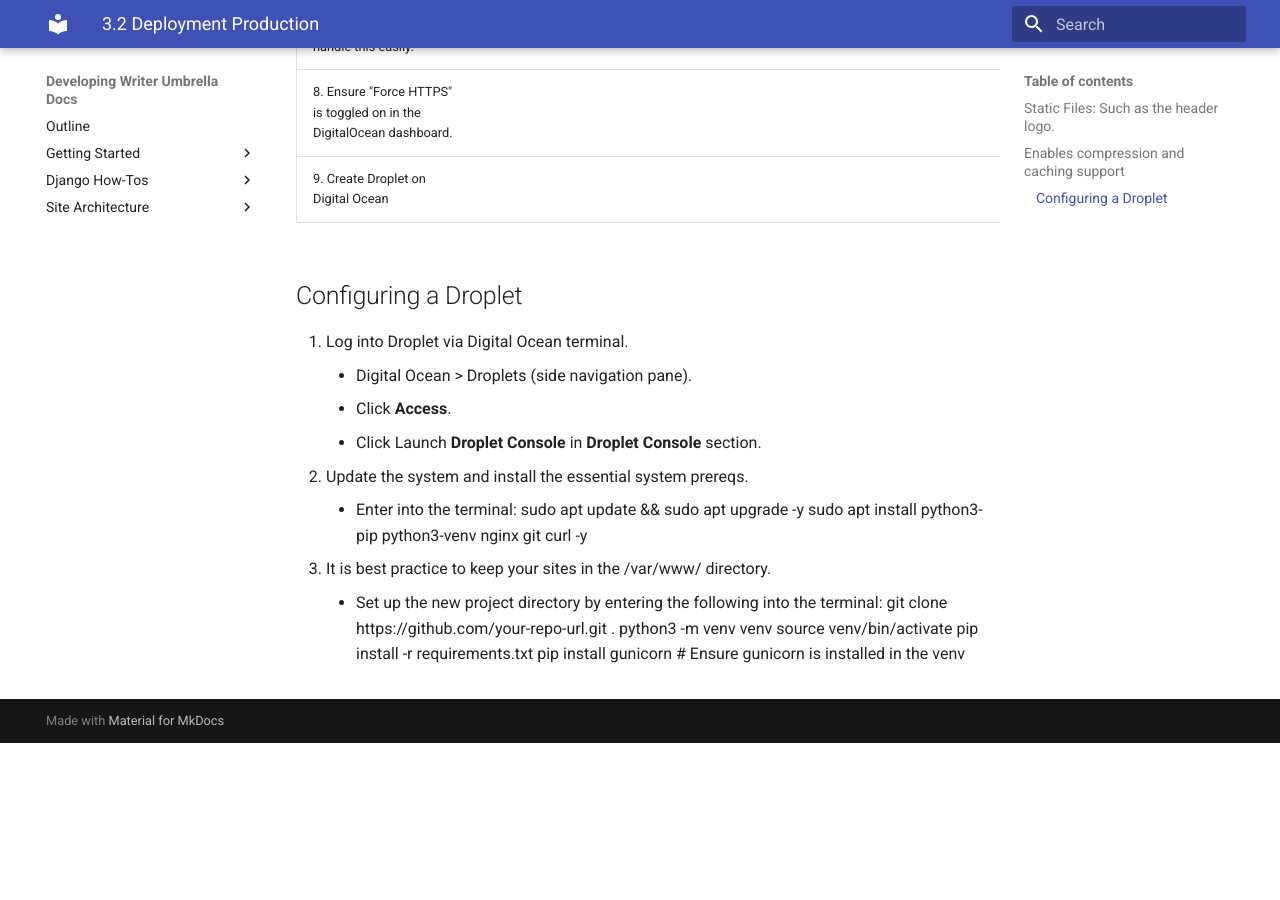
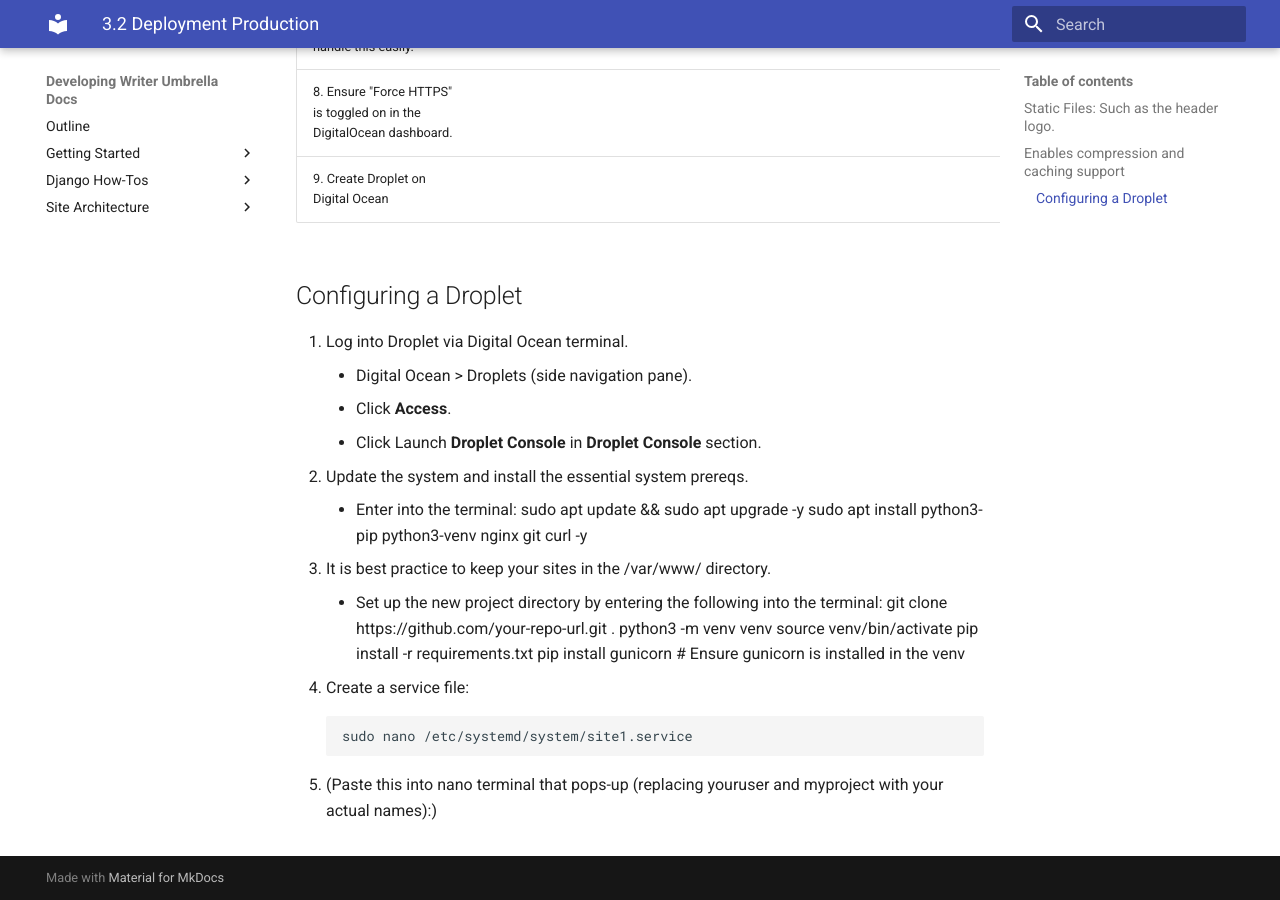
Before and after one commit to protogenoserebos/DevWriter_Master, an MkDocs documentation site: the page built from Documentation/docs/3.2_Deployment_Production.md, in a window 1280 px wide and 900 px high, scrolled down 2184 px. Built offline with MkDocs 1.6.1 and Material for MkDocs 9.7.7, drawn with Linux system fonts in a browser that asks for light colours; before the commit the page ends 2927 px from its top, so only the background shows below that.

```diff
--- a/Documentation/docs/3.2_Deployment_Production.md
+++ b/Documentation/docs/3.2_Deployment_Production.md
@@ -77,3 +77,8 @@
             source venv/bin/activate
             pip install -r requirements.txt
             pip install gunicorn  # Ensure gunicorn is installed in the venv
+4. Create a service file:
+
+        sudo nano /etc/systemd/system/site1.service
+
+5. (Paste this into nano terminal that pops-up (replacing youruser and myproject with your actual names):)
```
Also changed, not shown: 2 other files.
